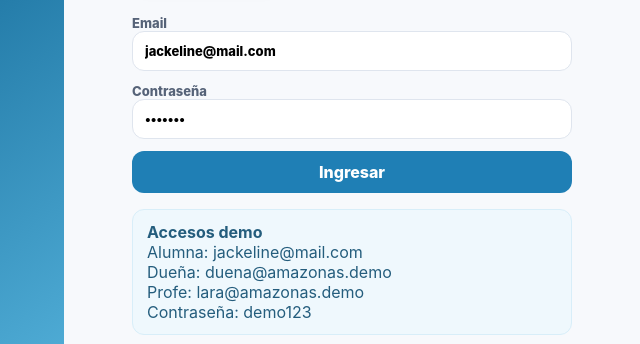
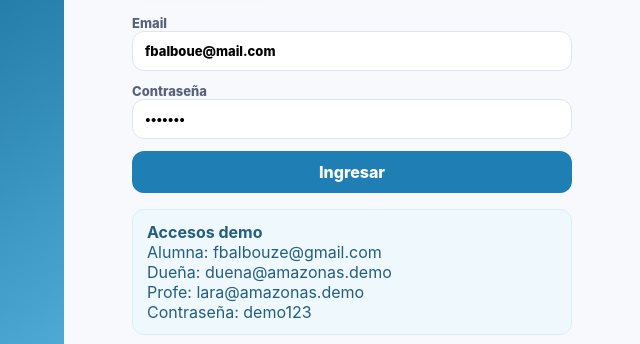
Before and after one commit to amazonaspoleacademy/AmazonasPoleApp, a plain HTML site: page index.html in a window 1280 px wide. Shown: the part 260-604 px from the top of the page, 640-1280 px from the left. Drawn offline with Linux system fonts and the light colour scheme.

Commit message:
Update student login details and roles

```diff
--- a/index.html
+++ b/index.html
@@ -18,7 +18,7 @@ const LS='amazonas_app_v1';
 const seed={
  studio:{name:'Amazonas Pole Academy',alias:'amazonas.pole.mp',cbu:'0000003100070XXXXXX772',owner:'Amazonas Pole Academy',whatsapp:'+54 9 11 2610-6002',instagram:'@amazonaspoleacademy',facebook:'Amazonas Pole Academy',tiktok:'@amazonaspoleacademy',address:'Balvanera, CABA',hours:'Lun a sáb · consultar horarios'},
  users:[
-  {id:'u1',role:'student',name:'Jackeline',last:'Brazón',email:'jackeline@mail.com',pass:'demo123',phone:'11 2610 6002',credits:5,plan:'Abono 8 clases',expires:'2026-09-05'},
+  {id:'u1',role:'student',name:'Fabiola',last:'Balbouze',email:'fbalbouze@gmail.com',pass:'prueba123',phone:'11 2610 6002',credits:5,plan:'Abono 8 clases',expires:'2026-09-05'},
   {id:'o1',role:'owner',name:'Fabiola',last:'Balbouze',email:'duena@amazonas.demo',pass:'demo123',phone:'',credits:0},
   {id:'t1',role:'teacher',name:'Lara',last:'',email:'lara@amazonas.demo',pass:'demo123',phone:'',credits:0}
  ],
@@ -46,8 +46,8 @@ function money(n){return new Intl.NumberFormat('es-AR',{style:'currency',currenc
 function me(){return db.users.find(u=>u.id===session?.userId)}
 function navItems(role){if(role==='student')return [['home','Inicio'],['schedule','Horarios'],['reservations','Mis Reservas'],['payments','Abonos y Pagos'],['news','Actividades'],['account','Mi cuenta'],['credential','Mi credencial'],['transfer','Transferencia']];if(role==='owner')return [['owner','Resumen'],['approve','Aprobar pagos'],['capacity','Cupos por clase'],['manage','Gestionar horarios'],['students','Alumnas'],['studio','Datos del estudio'],['scan','Escanear QR'],['publish','Enviar novedad'],['teachers','Profesoras']];return [['teacher','Resumen'],['myclasses','Mis clases'],['attendance','Tomar asistencia']];}
 function login(){
- document.getElementById('root').innerHTML=`<div class="loginwrap"><section class="loginart"><div class="eyebrow">Amazonas Pole Academy</div><h1>Tu academia, también digital.</h1><p style="font-size:18px;max-width:560px;color:#d9effa">Reservas, abonos, pagos, asistencia y gestión en un solo lugar.</p></section><section class="loginpanel"><div class="loginbox"><div class="brand" style="margin-bottom:22px"><div class="mark">A</div> Amazonas Pole Academy</div><div class="seg"><button class="active" data-role="student">Alumna</button><button data-role="owner">Dueña</button><button data-role="teacher">Profe</button></div><form id="loginForm" class="form"><label>Email<input id="email" type="email" value="jackeline@mail.com" required></label><label>Contraseña<input id="pass" type="password" value="demo123" required></label><button class="btn primary">Ingresar</button></form><div class="notice" style="margin-top:16px"><b>Accesos demo</b><br>Alumna: jackeline@mail.com<br>Dueña: duena@amazonas.demo<br>Profe: lara@amazonas.demo<br>Contraseña: demo123</div><button id="reset" class="btn ghost" style="margin-top:12px;width:100%">Restablecer datos demo</button></div></section></div>`;
- let role='student';$$('.seg button').forEach(b=>b.onclick=()=>{$$('.seg button').forEach(x=>x.classList.remove('active'));b.classList.add('active');role=b.dataset.role;$('#email').value=role==='owner'?'duena@amazonas.demo':role==='teacher'?'lara@amazonas.demo':'jackeline@mail.com'});
+ document.getElementById('root').innerHTML=`<div class="loginwrap"><section class="loginart"><div class="eyebrow">Amazonas Pole Academy</div><h1>Tu academia, también digital.</h1><p style="font-size:18px;max-width:560px;color:#d9effa">Reservas, abonos, pagos, asistencia y gestión en un solo lugar.</p></section><section class="loginpanel"><div class="loginbox"><div class="brand" style="margin-bottom:22px"><div class="mark">A</div> Amazonas Pole Academy</div><div class="seg"><button class="active" data-role="student">Alumna</button><button data-role="owner">Dueña</button><button data-role="teacher">Profe</button></div><form id="loginForm" class="form"><label>Email<input id="email" type="email" value="fbalboue@mail.com" required></label><label>Contraseña<input id="pass" type="password" value="demo123" required></label><button class="btn primary">Ingresar</button></form><div class="notice" style="margin-top:16px"><b>Accesos demo</b><br>Alumna: fbalbouze@gmail.com<br>Dueña: duena@amazonas.demo<br>Profe: lara@amazonas.demo<br>Contraseña: demo123</div><button id="reset" class="btn ghost" style="margin-top:12px;width:100%">Restablecer datos demo</button></div></section></div>`;
+ let role='student';$$('.seg button').forEach(b=>b.onclick=()=>{$$('.seg button').forEach(x=>x.classList.remove('active'));b.classList.add('active');role=b.dataset.role;$('#email').value=role==='owner'?'duena@amazonas.demo':role==='teacher'?'lara@amazonas.demo':'fbalbouze@gmail.com'});
  $('#loginForm').onsubmit=e=>{e.preventDefault();let u=db.users.find(x=>x.email.toLowerCase()===$('#email').value.toLowerCase()&&x.pass===$('#pass').value&&x.role===role);if(!u)return toast('Credenciales incorrectas para ese rol');session={userId:u.id,role:u.role};localStorage.setItem('amazonas_session',JSON.stringify(session));current=u.role==='student'?'home':u.role==='owner'?'owner':'teacher';render()};
  $('#reset').onclick=()=>{db=structuredClone(seed);save();toast('Datos demo restablecidos')}
 }
```
